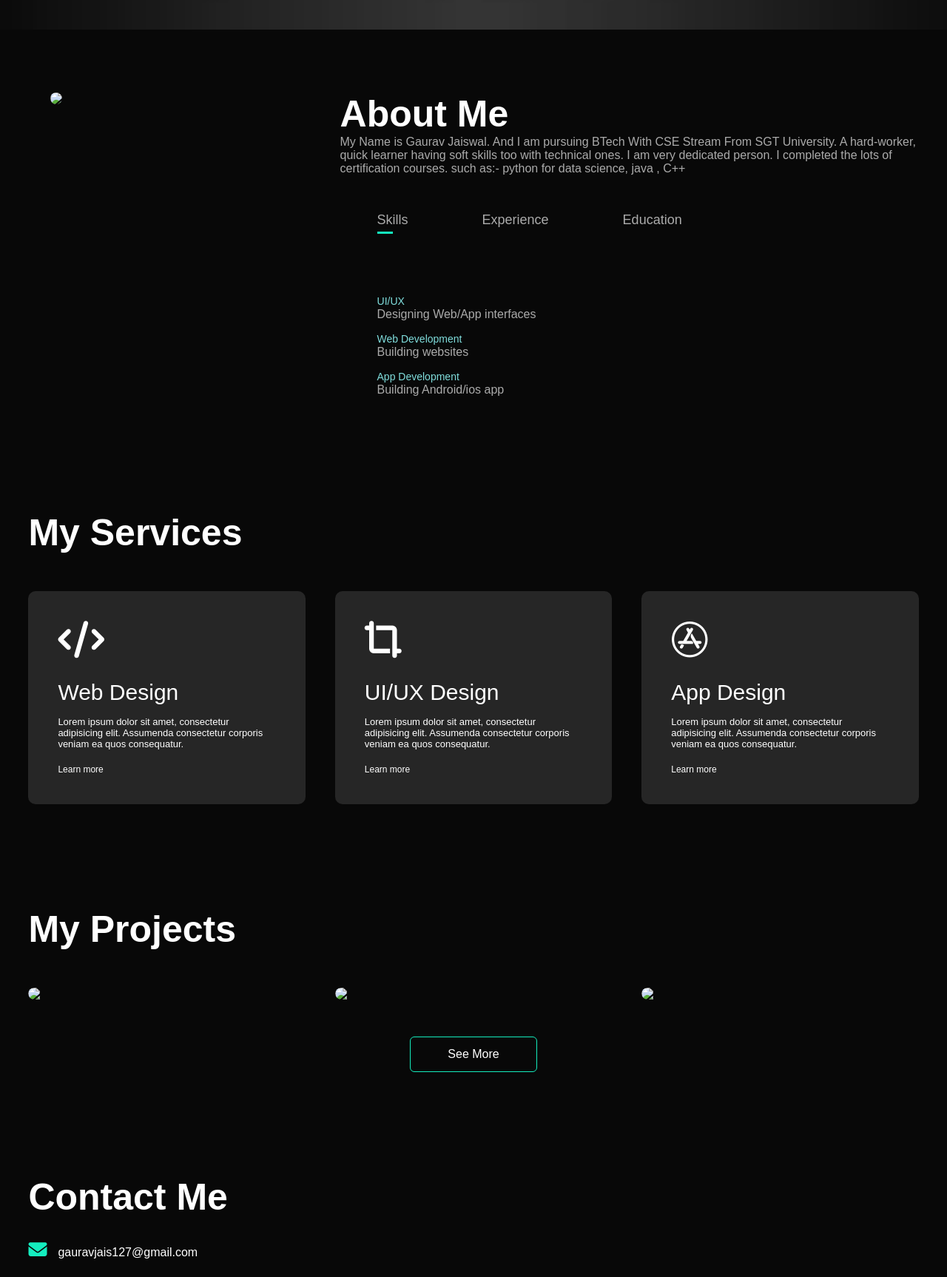
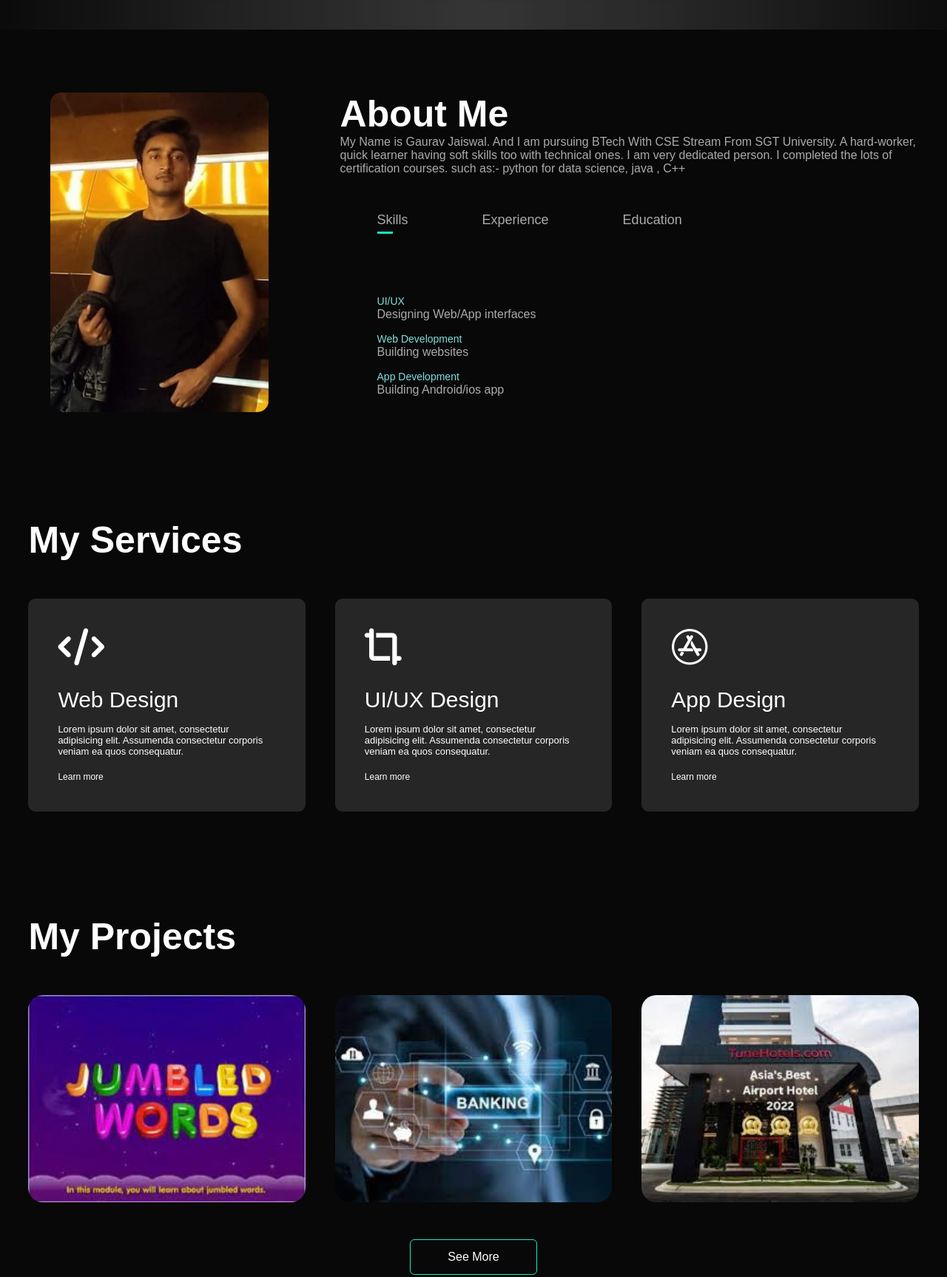
Before and after one commit to Gauravtech07/CodeClause-portfolio-web, a plain HTML site: page index.html in a window 1280 px wide. Shown: the part 760-2486 px from the top of the page at 74% size. Drawn offline with nearby package versions, Linux system fonts and the light colour scheme; files whose address does not match are found by name.

Commit message:
updated the code

```diff
--- a/index.html
+++ b/index.html
@@ -12,7 +12,7 @@
     <div id = "header">
         <div class="container">
             <nav>
-                <img src ="img/gj.png" class="logo">
+                <img src ="gj.png" class="logo">
                 <ul id ="sidemenu">
                     <li><a href="#header">Home</a></li>
                     <li><a href="#about">About</a></li>
@@ -36,7 +36,7 @@
         <div class="container">
             <div class="row">
                 <div class="about-col-1">
-                    <img src ="img/gaurav1.jpg">
+                    <img src ="gaurav1.jpg">
                 </div>
                 <div class="about-col-2">
                     <h1 class="sub-title">About Me</h1>
@@ -115,7 +115,7 @@
         <h1 class="sub-title"> My Projects</h1>
         <div class="project-list">
             <div class="project">
-                <img src ="img/project-1.jpg">
+                <img src ="project-1.jpg">
                 <div class="layer">
                     <h3>Junble World Game</h3>
                     <p>This is a jumble solver game  easy Unscramble jimble word.</p>
@@ -123,7 +123,7 @@
                 </div>
             </div>
             <div class="project">
-                <img src ="img/project-2.jpg">
+                <img src ="project-2.jpg">
                 <div class="layer">
                     <h3>Banking management System</h3>
                     <p>The App is to manage the banking customer account.
@@ -132,7 +132,7 @@
                 </div>
             </div>
             <div class="project">
-                <img src ="img/project-3.jpg">
+                <img src ="project-3.jpg">
                 <div class="layer">
                     <h3>Hotel management App</h3>
                     <p>The App is manage the hotel, here owner can be easily manage the customer details.
@@ -163,7 +163,7 @@
                     <a href="https://www.linkedin.com/in/gaurav-jaiswal-102b11228?lipi=urn%3Ali%3Apage%3Ad_flagship3_profile_view_base_contact_details%3BfQcatDxzTEaD6WKzCW%2FS5w%3D%3D"><i class="fa-brands fa-linkedin"></i></a>
 
                 </div>
-                <a href="img/Resume.pdf" download class="btn btn2">Download CV</a>
+                <a href="Resume.pdf" download class="btn btn2">Download CV</a>
             </div>
             <div class="contact-right">
                 <form name="submit-to-google-sheet">
```
